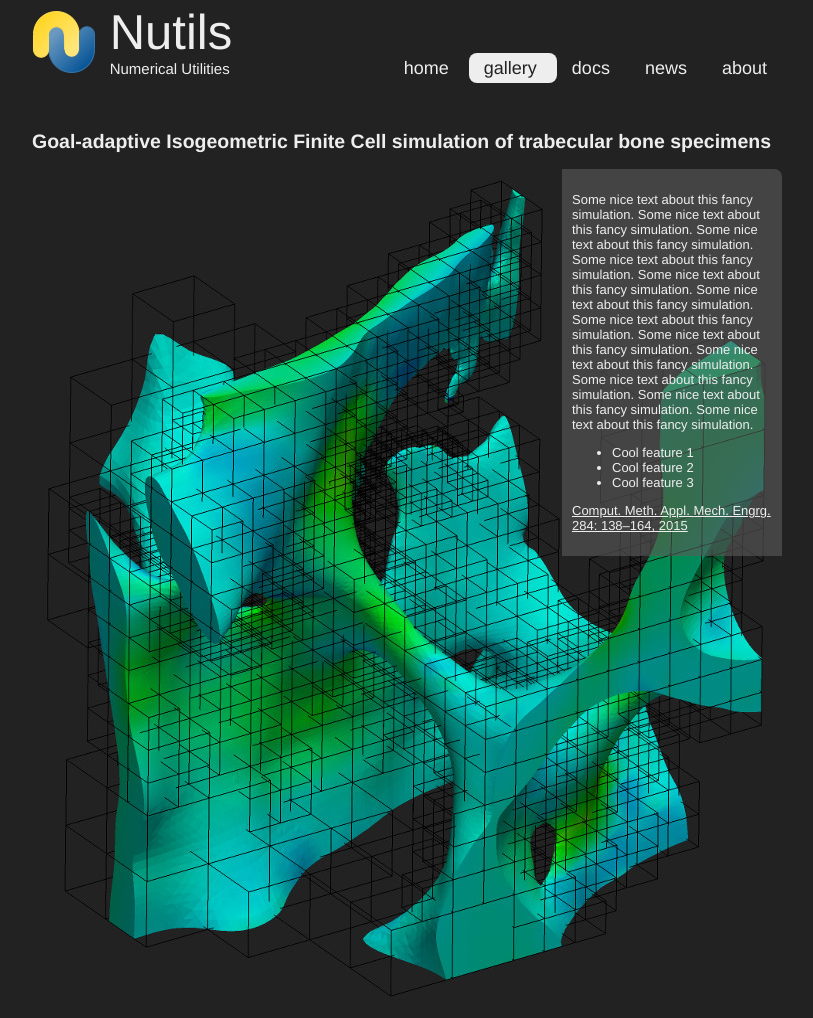
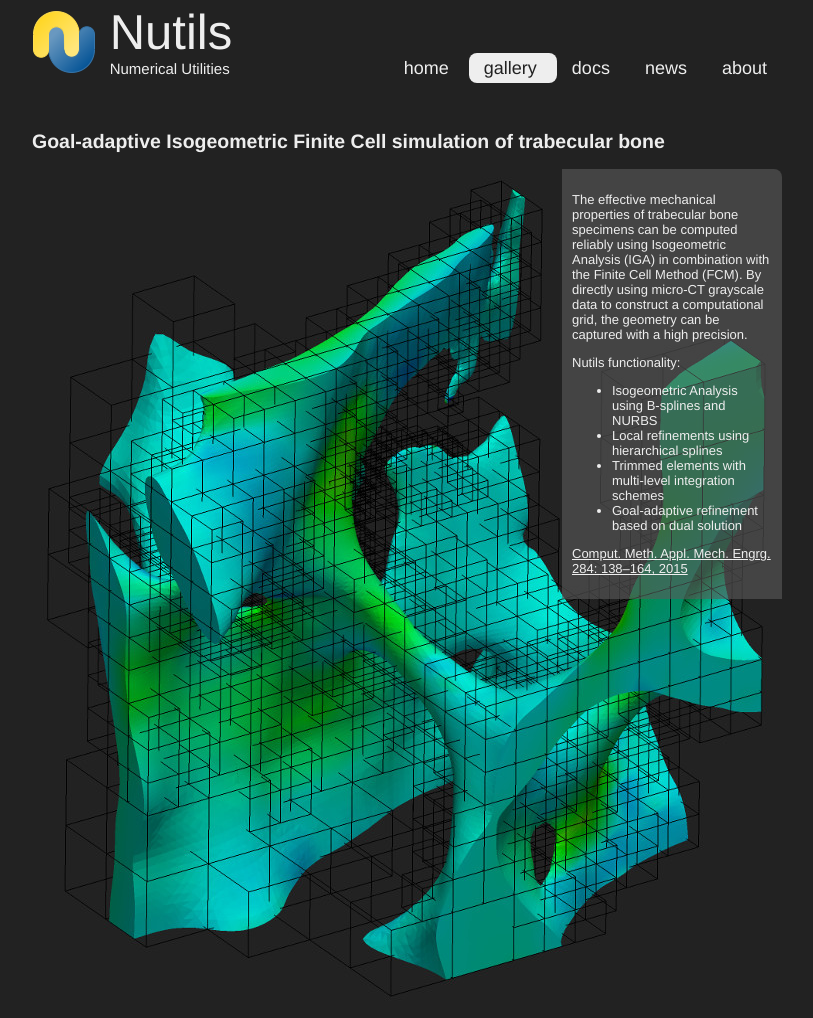
Before and after one commit to nutils/nutils.github.io, a Jekyll site: the page built from gallery.html, in a window 1280 px wide. Shown: the whole page, without its empty margins (233-1046 px from the left). Built offline with Jekyll 4.4.1, drawn with Linux system fonts in a browser that asks for light colours; Markdown is read by kramdown in place of the engine named in the settings.

Commit message:
Text for trab. bone gallery item

```diff
--- a/gallery.html
+++ b/gallery.html
@@ -13,23 +13,17 @@ title: Gallery
 
     <div class="overlay">
       <p>
-      Some nice text about this fancy simulation.
-      Some nice text about this fancy simulation.
-      Some nice text about this fancy simulation.
-      Some nice text about this fancy simulation.
-      Some nice text about this fancy simulation.
-      Some nice text about this fancy simulation.
-      Some nice text about this fancy simulation.
-      Some nice text about this fancy simulation.
-      Some nice text about this fancy simulation.
-      Some nice text about this fancy simulation.
-      Some nice text about this fancy simulation.
-      Some nice text about this fancy simulation.
+        The effective mechanical properties of trabecular bone specimens can be computed reliably using Isogeometric Analysis (IGA) in combination with the Finite Cell Method (FCM). By directly using micro-CT grayscale data to construct a computational grid, the geometry can be captured with a high precision.
       </p>
+      <p>
+        Nutils functionality:
+      </p>
+      <p>
       <ul>
-       <li> Cool feature 1 </li>
-       <li> Cool feature 2 </li>
-       <li> Cool feature 3 </li>
+       <li> Isogeometric Analysis using B-splines and NURBS</li>
+       <li> Local refinements using hierarchical splines</li>
+       <li> Trimmed elements with multi-level integration schemes </li>
+       <li> Goal-adaptive refinement based on dual solution </li>
       </ul>
       <p><a href="http://dx.doi.org/10.1016/j.cma.2014.07.009">Comput. Meth. Appl. Mech. Engrg. 284: 138–164, 2015</a></p>
     </div>
```
Also changed, not shown: other parts of gallery.html (+1 -1 lines).
